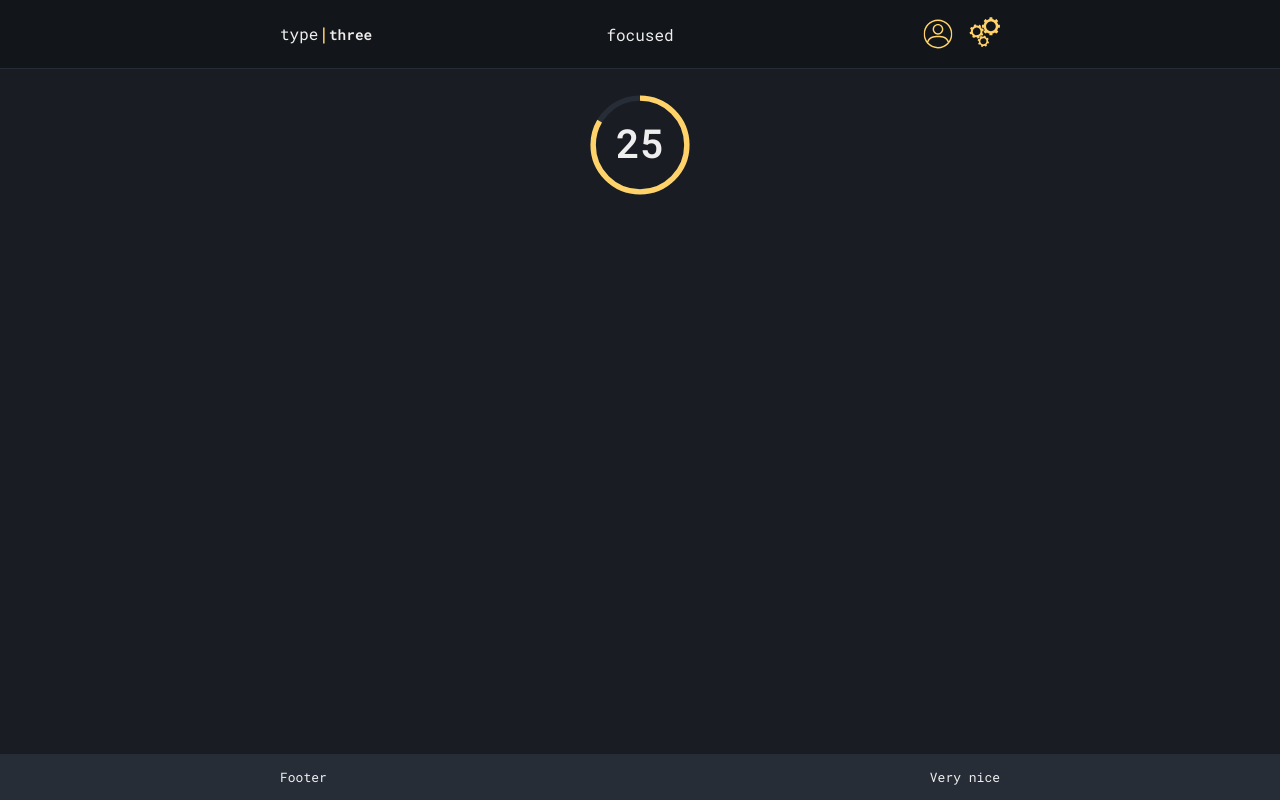
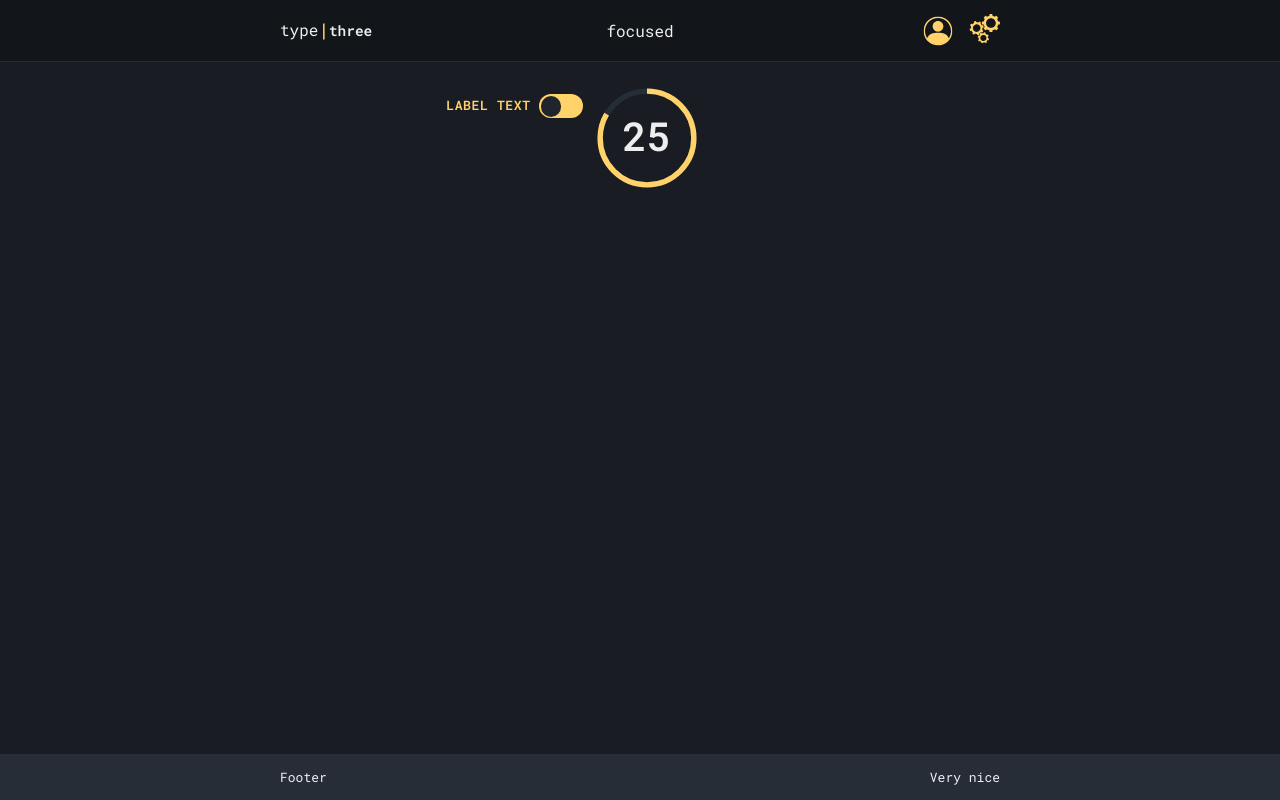
Before and after one commit to patrik-setterberg/typethree, a React (Create React App) app in the folder frontend/: page / in a window 1280 px wide. Built offline with nearby package versions, Linux system fonts and the light colour scheme.

Commit message:
Add ToggleSwitch component, tweak HeaderControlSlink

```diff
--- a/frontend/src/App.tsx
+++ b/frontend/src/App.tsx
@@ -12,6 +12,7 @@ import Main from "./components/UI/Main/Main";
 //import Modal from "./components/UI/Modal/Modal";
 import SettingsPage from "./pages/SettingsPage/SettingsPage";
 import UserPage from "./pages/UserPage/UserPage";
+import ToggleSwitch from "./components/UI/ToggleSwitch/ToggleSwitch";
 
 import TestCountdown from "./components/TestCountdown/TestCountdown";
 
@@ -28,11 +29,14 @@ const App = (): JSX.Element => {
   const [currentTheme, setCurrentTheme] = useState(themes[defaultTheme]);
   // IF LOGGED IN, USE USER'S PREFERED THEME SETTING.
 
+  let testVar = false;
+
   return (
     <ThemeProvider theme={currentTheme}>
       <BrowserRouter>
         <Header />
         <Main>
+          <ToggleSwitch Id="test" labelText="Label text" onChangeFunc={(isChecked) => {testVar = isChecked;}}/>
           <Routes>
             <Route path="/" element={<TestCountdown />} />
             <Route path="/settings" element={<SettingsPage />} />
--- a/frontend/src/components/Header/HeaderControls/HeaderControlsLink/HeaderControlsLink.styles.ts
+++ b/frontend/src/components/Header/HeaderControls/HeaderControlsLink/HeaderControlsLink.styles.ts
@@ -1,7 +1,9 @@
 import styled from "styled-components";
 import { NavLink } from "react-router-dom";
 
-export const HeaderControlsLink = styled(NavLink)``;
+export const HeaderControlsLink = styled(NavLink)`
+
+`;
 
 export const Wrapper = styled.div`
   position: relative;
@@ -12,7 +14,7 @@ export const Wrapper = styled.div`
 
   & svg {
     width: 2rem;
-    height: 2.25rem;
+    height: auto;
   }
 
   & svg {
@@ -30,6 +32,22 @@ export const Wrapper = styled.div`
     }
   }
 `;
+
+/* Empty element positioned between link and label prevents losing hover state
+  when moving cursor between the two elements. */
+export const HoverHelper = styled.span`
+  display: none;
+  position: absolute;
+  left: 50%;
+  transform: translateX(-50%);
+  width: 100%;
+  height:0.5rem;
+  top: 2rem;
+
+  ${Wrapper}:hover & {
+    display: inline-block;
+  }
+`
 
 export const HeaderControlsLinkTitle = styled.span`
   display: none;
@@ -59,7 +77,7 @@ export const HeaderControlsLinkTitle = styled.span`
   text-transform: uppercase;
   text-align: center;
   transition: visibility 0.1s ease-in-out, opacity 0.125s ease-in-out,
-    background-position 0.75s ease-out, letter-spacing 0.3s ease;
+    background-position 0.75s ease-out, letter-spacing 0.15s ease-out;
 
   & a {
     display: block;
@@ -84,9 +102,10 @@ export const HeaderControlsLinkTitle = styled.span`
   // Custom media query, slightly larger than medium, to prevent overflow at medium breakpoint.
   @media only screen and (min-width: 800px) {
     display: inline-block;
-    top: 2.35rem;
+    top: 2.25rem;
 
     ${Wrapper}:hover &,
+    ${HoverHelper}:hover &,
     &:hover {
       visibility: visible;
       opacity: 1;
--- a/frontend/src/components/Header/HeaderControls/HeaderControlsLink/HeaderControlsLink.tsx
+++ b/frontend/src/components/Header/HeaderControls/HeaderControlsLink/HeaderControlsLink.tsx
@@ -24,6 +24,7 @@ const HeaderControlsLink = ({
       <S.HeaderControlsLink to={linkTo} aria-label={title}>
         {children}
       </S.HeaderControlsLink>
+      <S.HoverHelper />
     </S.Wrapper>
   );
 };
--- /dev/null
+++ b/frontend/src/components/UI/ToggleSwitch/ToggleSwitch.interfaces.ts
@@ -0,0 +1,5 @@
+export interface ToggleSwitchProps {
+  Id: string;
+  labelText: string;
+  onChangeFunc: (isChecked: boolean) => void;
+}
--- /dev/null
+++ b/frontend/src/components/UI/ToggleSwitch/ToggleSwitch.styles.ts
@@ -0,0 +1,73 @@
+import styled from "styled-components";
+
+export const Wrapper = styled.div`
+  position: relative;
+  margin-top: 2rem;
+`;
+
+export const Input = styled.input`
+  opacity: 0;
+
+  /* &:focus ~ label {
+    outline: 2px solid ${props => props.theme.highlight};
+    outline-offset: 5px;
+    outline-width: 2px;
+  } */
+
+  &:checked + label::after {
+    left: calc(100% - 2px);
+    transform: translateX(-100%);
+  }
+
+  &:checked + label {
+    font-weight: 700;
+    background-color: ${(props) => props.theme.primary};
+    color: ${(props) => props.theme.primary};
+  }
+`;
+
+const LABEL_LETTER_SPACING = 0.65; // px
+const LABEL_LETTER_SPACING_HOVER = 1;
+
+export const Label = styled.label<{ labelTextLen: number }>`
+  display: inline-block;
+  height: 1.5rem;
+  width: 2.75rem;
+  border-radius: 1.5rem;
+  cursor: pointer;
+  background-color: ${(props) => props.theme.highlight};
+  text-indent: calc(
+    ${(props) => props.labelTextLen * -1}ch +
+      (${(props) => props.labelTextLen} * ${LABEL_LETTER_SPACING}px * -1) - 1ch
+  );
+  font-size: 0.8125rem;
+  font-weight: 600;
+  line-height: 1.8;
+  letter-spacing: ${LABEL_LETTER_SPACING}px;
+  text-transform: uppercase;
+  color: ${(props) => props.theme.highlight};
+  position: absolute;
+  right: 0;
+  top: 0;
+  transition: all 0.15s ease-out;
+
+  &::after {
+    content: "";
+    position: absolute;
+    top: 0.1rem;
+    left: 0.125rem;
+    height: 1.3rem;
+    width: 1.3rem;
+    border-radius: 50%;
+    background-color: ${(props) => props.theme.backgroundTertiary};
+    transition: all 0.1s ease-out;
+  }
+
+  &:hover {
+    letter-spacing: ${LABEL_LETTER_SPACING_HOVER}px;
+    text-indent: calc(
+    ${(props) => props.labelTextLen * -1}ch +
+      (${(props) => props.labelTextLen} * ${LABEL_LETTER_SPACING_HOVER}px * -1) - 1ch
+  );
+  }
+`;
--- /dev/null
+++ b/frontend/src/components/UI/ToggleSwitch/ToggleSwitch.tsx
@@ -0,0 +1,29 @@
+import * as S from "./ToggleSwitch.styles";
+import { ToggleSwitchProps } from "./ToggleSwitch.interfaces";
+import React, { ChangeEvent } from "react";
+
+const ToggleSwitch = ({ Id, labelText, onChangeFunc }: ToggleSwitchProps): JSX.Element => {
+
+  const handleChange = (e: React.ChangeEvent<HTMLInputElement>) => {
+    const isChecked = e.target.checked;
+    onChangeFunc(isChecked);
+  };
+
+  return (
+    <S.Wrapper>
+      <S.Input
+        type="checkbox"
+        id={Id || "toggle_switch"}
+        onChange={handleChange}
+      />
+      <S.Label
+        htmlFor={Id || "toggle_switch"}
+        labelTextLen={labelText.length || "Toggle".length}
+      >
+        {labelText || "Toggle"}
+      </S.Label>
+    </S.Wrapper>
+  );
+};
+
+export default ToggleSwitch;
--- a/frontend/src/context/auth-context.tsx
+++ b/frontend/src/context/auth-context.tsx
@@ -16,7 +16,7 @@ export const AuthContextProvider = ({
   return (
     <AuthContext.Provider
       value={{
-        isLoggedIn: false,
+        isLoggedIn: true,
       }}
     >
       {children}
```
